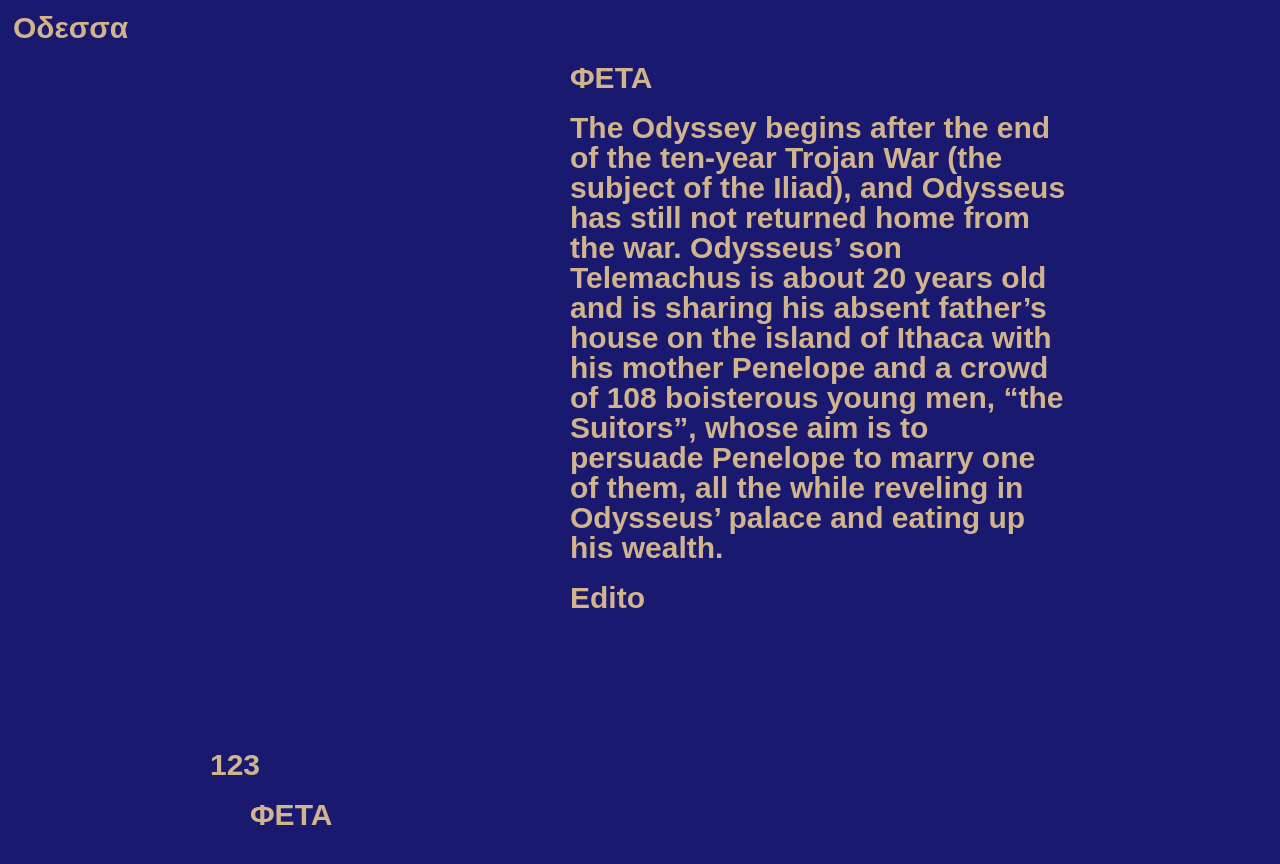
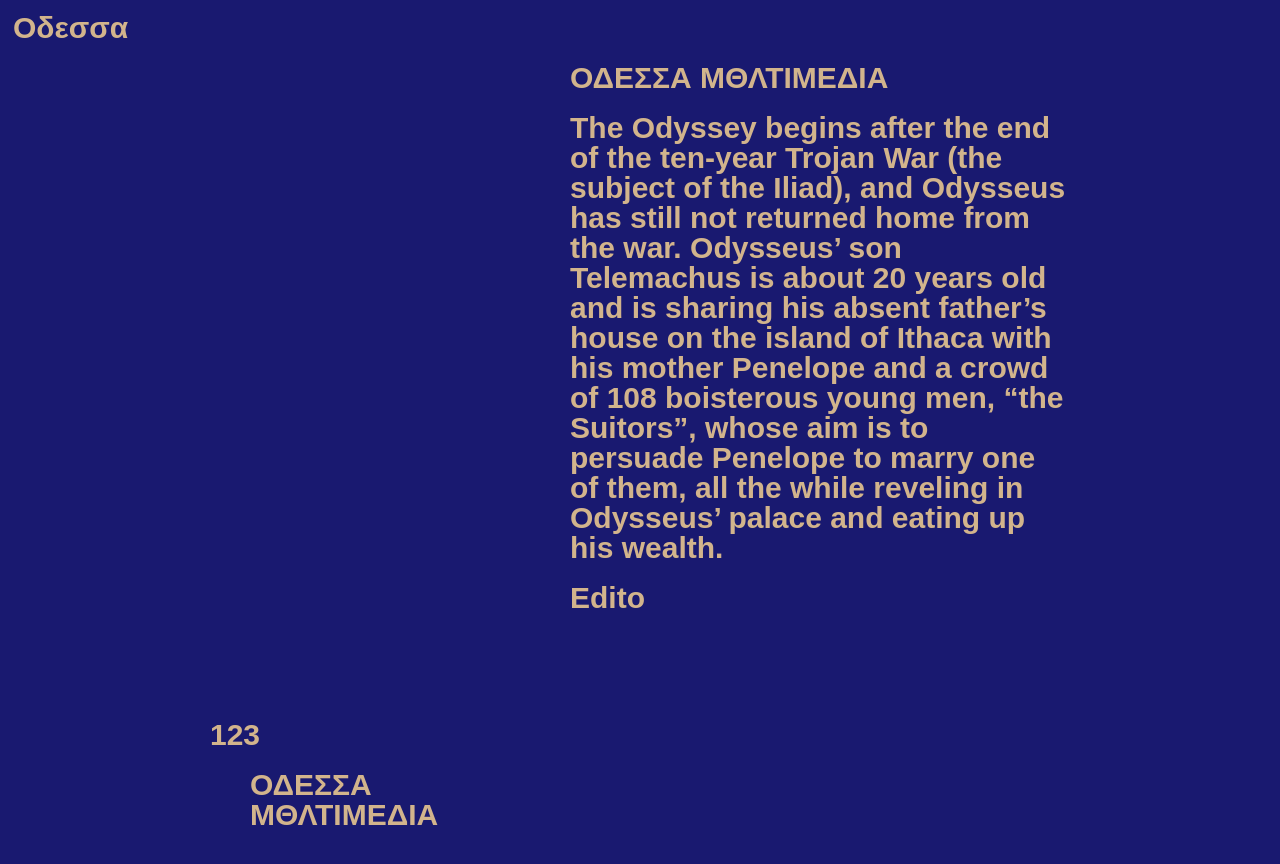
Before and after one commit to indexmod/odessa, a Jekyll site: the page built from contacts.md, in a window 1280 px wide. Shown: the top 864 px of the page. Built offline with Jekyll 4.4.1, drawn with Linux system fonts in a browser that asks for light colours.

Commit message:
Update contacts.md

```diff
--- a/contacts.md
+++ b/contacts.md
@@ -1,7 +1,7 @@
 ---
 layout: default
 permalink: contacts
-title: ΦΕΤΑ
+title: 'ΟΔΕΣΣΑ ΜΘΛΤΙΜΕΔΙΑ '
 published: true
 ---
 The Odyssey begins after the end of the ten-year Trojan War (the subject of the Iliad), and Odysseus has still not returned home from the war. Odysseus' son Telemachus is about 20 years old and is sharing his absent father's house on the island of Ithaca with his mother Penelope and a crowd of 108 boisterous young men, "the Suitors", whose aim is to persuade Penelope to marry one of them, all the while reveling in Odysseus' palace and eating up his wealth.
```
